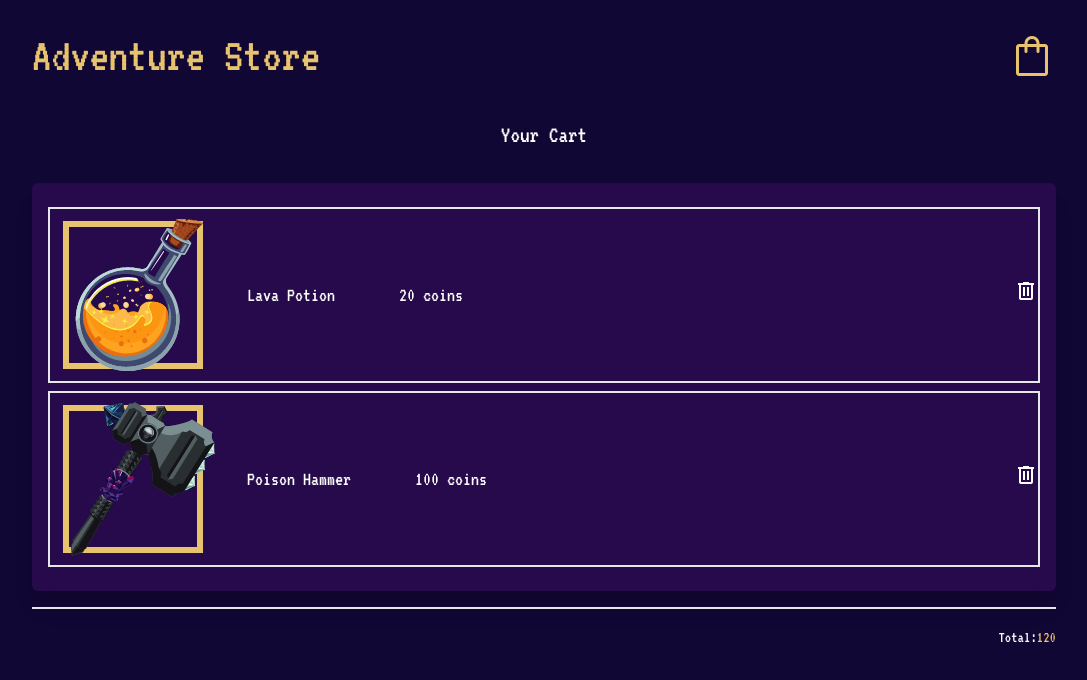
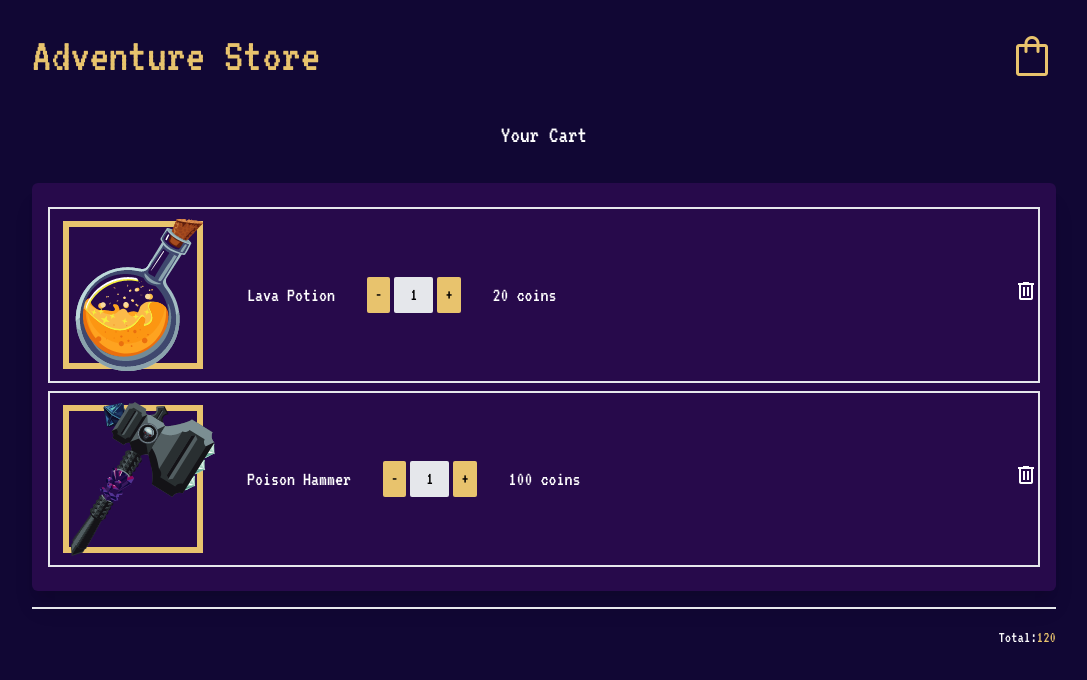
Before and after one commit to EricTimRussell/nuxtpinia, a Nuxt app: page /cart in a window 1280 px wide. Shown: the top 680 px of the page, without its empty margins (96-1183 px from the left). Built offline with nearby package versions, Linux system fonts and the light colour scheme; data requests are answered from the project's data file.

Commit message:
decrease quantity in cart

```diff
--- a/components/ProductQuantity.vue
+++ b/components/ProductQuantity.vue
@@ -1,10 +1,16 @@
 <template>
-  <div>
-
+  <div class="flex">
+    <button class="btn" @click="cartStore.decQuantity(product)">-</button>
+    <p class="py-1 px-4 mx-1 rounded-sm text-lg bg-gray-200">{{ product.quantity }}</p>
+    <button class="btn" @click="cartStore.incQuantity(product)">+</button>
   </div>
 </template>
 
 <script setup>
+import { useCartStore } from "@/stores/cartStore";
+
+
+const cartStore = useCartStore()
 defineProps(['product'])
 </script>
 
--- a/pages/cart.vue
+++ b/pages/cart.vue
@@ -7,6 +7,7 @@
       <div v-for="product in cartStore.cart" class="flex gap-8 items-center border-solid border-2 my-2">
         <img :src="product.img" :alt="product.title">
         <p class="text-white">{{ product.title }}</p>
+
         <!-- product quantity -->
         <ProductQuantity :product="product" />
         <p class="text-white">{{ product.price * product.quantity }} coins</p>
--- a/stores/cartStore.js
+++ b/stores/cartStore.js
@@ -39,6 +39,23 @@
         method: 'PUT',
         body: JSON.stringify(updatedProduct)
       })
+    },
+    async decQuantity(product) {
+      let updatedProduct
+
+      this.cart = this.cart.map(p => {
+        if (p.id == product.id && p.quantity > 1) {
+          p.quantity--
+          updatedProduct = p
+        }
+        return p
+      })
+      if (updatedProduct) {
+        await $fetch('http://localhost:4000/cart/' + product.id, {
+          method: 'PUT',
+          body: JSON.stringify(updatedProduct)
+        })
+      }
     }
-  },
+  }
 })
```
